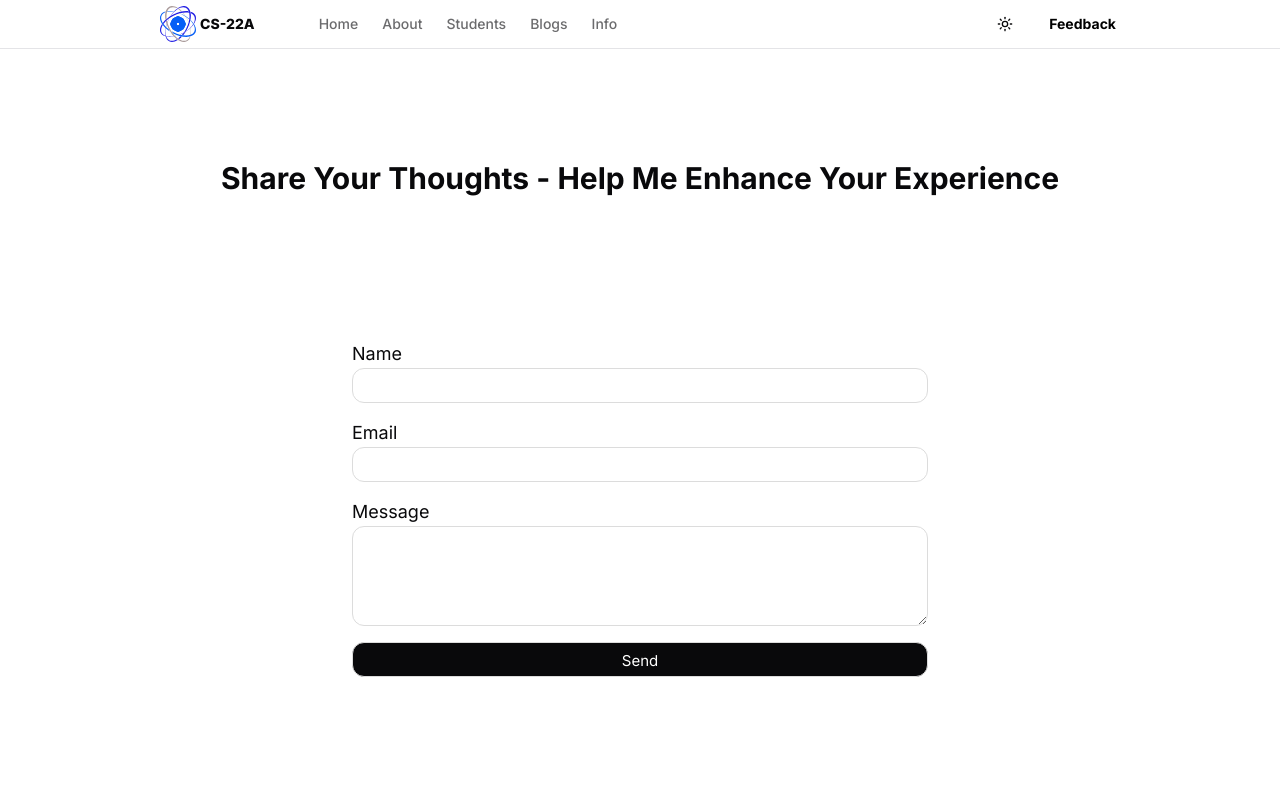
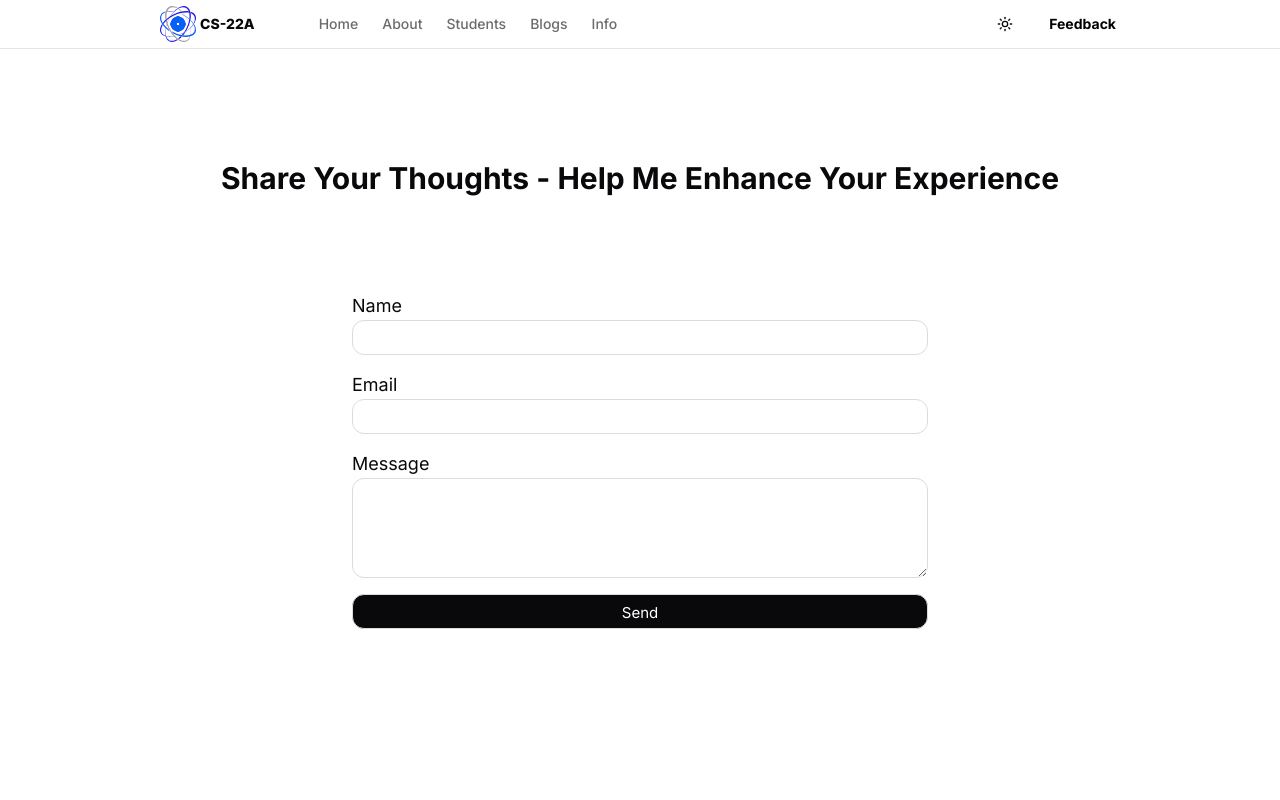
Before and after one commit to androniconucum/cs22a-blog, a Next.js app: page /Feedback in a window 1280 px wide. Shown: the top 800 px of the page. Built offline with nearby package versions, Linux system fonts and the light colour scheme.

Commit message:
85 percent

```diff
--- a/app/Feedback/page.tsx
+++ b/app/Feedback/page.tsx
@@ -8,7 +8,7 @@ export default function Feedback() {
     <div className='text-center text-3xl mt-20 font-bold'>
      Share Your Thoughts - Help Me Enhance Your Experience
         </div>
-    <div className='flex items-center justify-center mt-32'>
+    <div className='flex items-center justify-center mt-20'>
         <Contact/>
         </div>
         </div>
```
